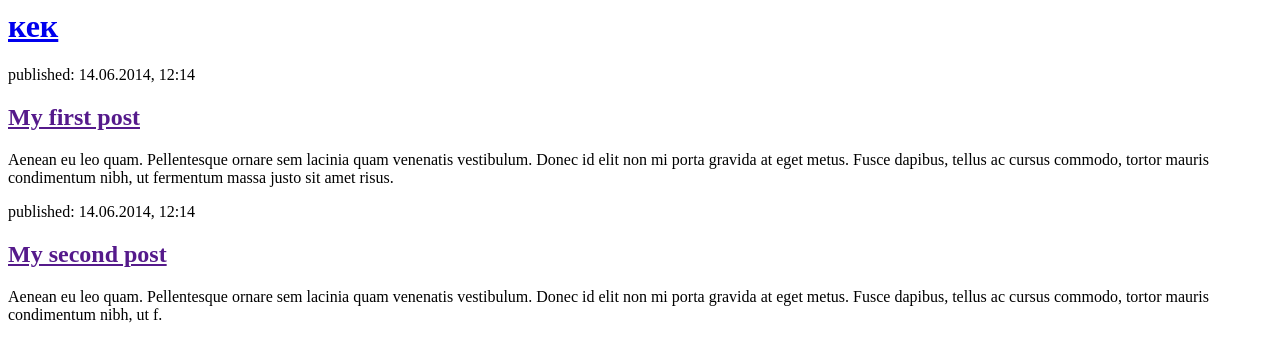
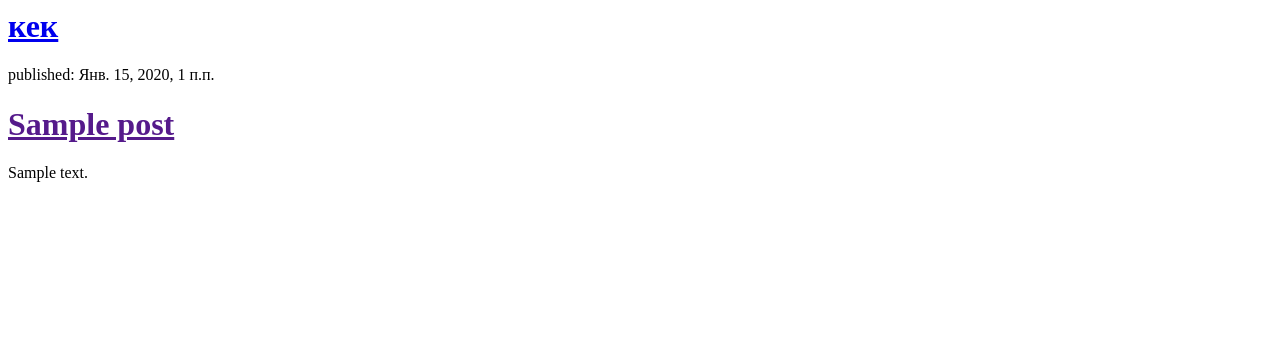
Before and after one commit to velsevul666/my-first-blog, a Django app: template sublog/templates/sublog/post_list.html in a window 1280 px wide. Shown: the top 362 px of the page. Run offline with Django 3.2, Linux system fonts and the light colour scheme; the template is opened without the code that fills it: values that come from a table or form of the project are taken from there, others are empty; tables that the repository leaves empty hold one stand-in row (values such as "Sample post").

Commit message:
Changed home page

```diff
--- a/sublog/templates/sublog/post_list.html
+++ b/sublog/templates/sublog/post_list.html
@@ -7,16 +7,12 @@
             <h1><a href="/">кек</a></h1>
         </div>
 
+        {% for post in posts %}
         <div>
-            <p>published: 14.06.2014, 12:14</p>
-            <h2><a href="">My first post</a></h2>
-            <p>Aenean eu leo quam. Pellentesque ornare sem lacinia quam venenatis vestibulum. Donec id elit non mi porta gravida at eget metus. Fusce dapibus, tellus ac cursus commodo, tortor mauris condimentum nibh, ut fermentum massa justo sit amet risus.</p>
+            <p>published: {{ post.published_date }}</p>
+            <h1><a href="">{{ post.title }}</a></h1>
+            <p>{{ post.text|linebreaksbr }}</p>
         </div>
-
-        <div>
-            <p>published: 14.06.2014, 12:14</p>
-            <h2><a href="">My second post</a></h2>
-            <p>Aenean eu leo quam. Pellentesque ornare sem lacinia quam venenatis vestibulum. Donec id elit non mi porta gravida at eget metus. Fusce dapibus, tellus ac cursus commodo, tortor mauris condimentum nibh, ut f.</p>
-        </div>
+        {% endfor %}
     </body>
 </html>
--- a/sublog/views.py
+++ b/sublog/views.py
@@ -1,4 +1,7 @@
 from django.shortcuts import render
+from django.utils import timezone
+from .models import Post
 
 def post_list(request):
-    return render(request, 'sublog/post_list.html', {})
+    posts = Post.objects.filter(published_date__lte=timezone.now()).order_by('published_date')
+    return render(request, 'sublog/post_list.html', {'posts':posts})
```
